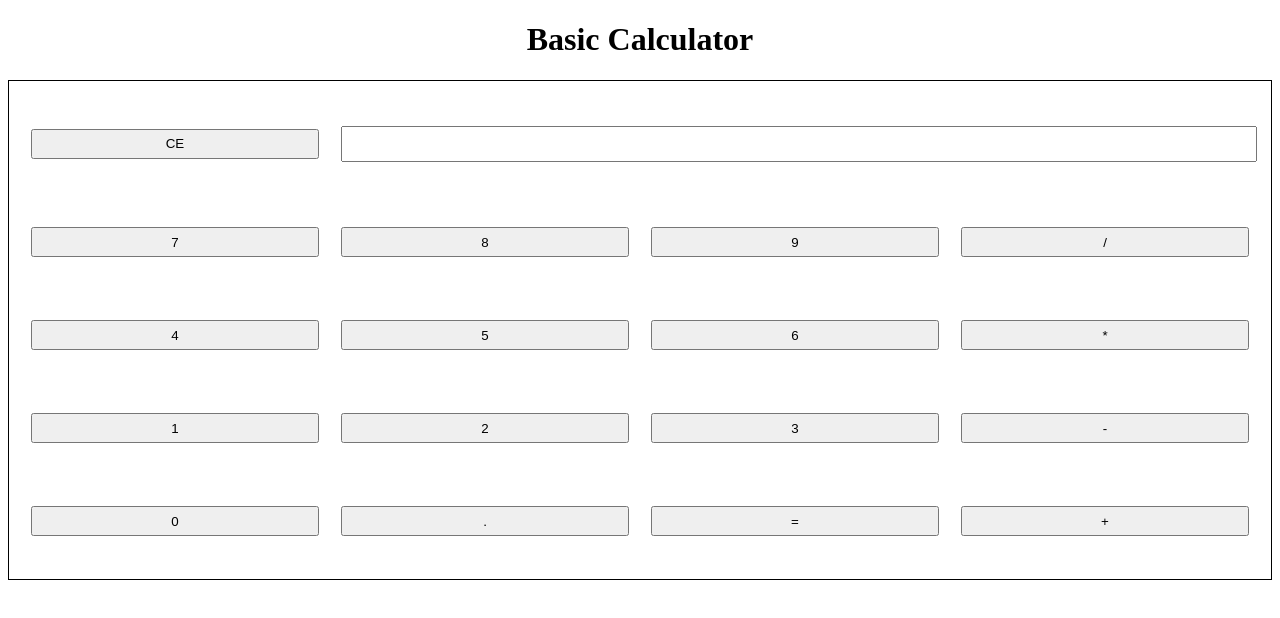
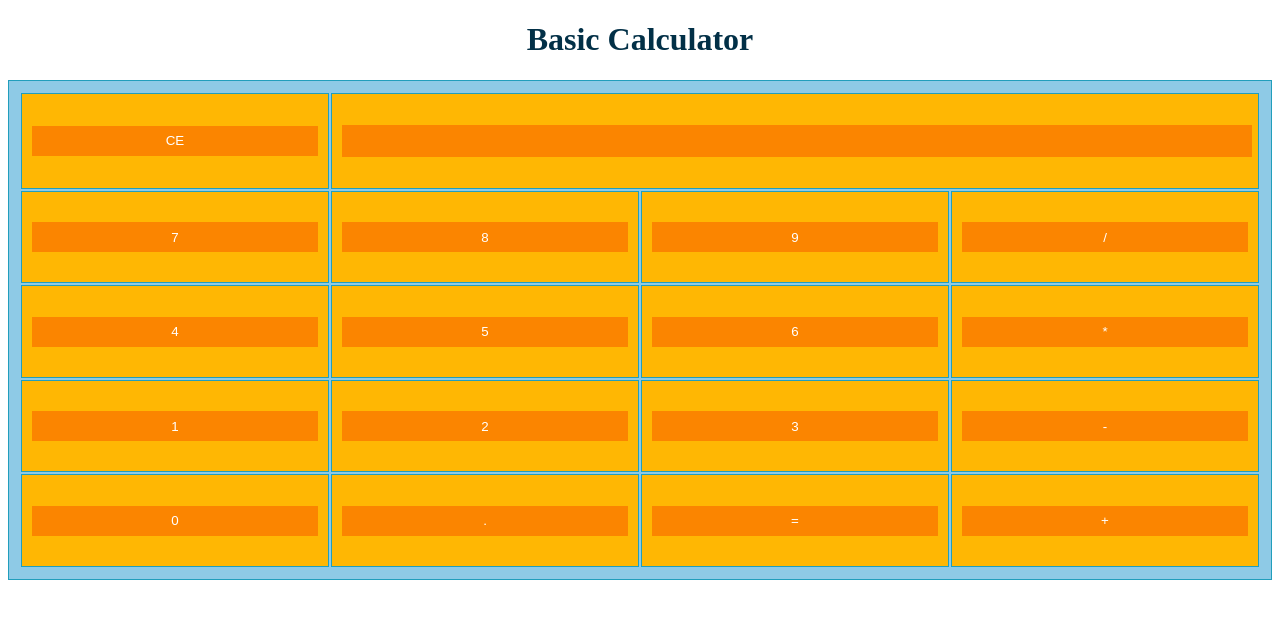
Before and after one commit to tbuchan1997/calculator, a plain HTML site: page index.html in a window 1280 px wide. Drawn offline with Linux system fonts and the light colour scheme.

Commit message:
Add colour palette

```diff
--- a/assets/css/style.css
+++ b/assets/css/style.css
@@ -1,26 +1,47 @@
+/* Colors */
+:root {
+    --light-blue: #8ECAE6;
+    --blue: #219EBC;
+    --dark-blue: #023047;
+    --yellow: #FFB703;
+    --orange: #FB8500;
+}
+
 h1 {
     text-align: center;
+    color: var(--dark-blue);
 }
 
 table {
     width: 100%;
     height: 500px;
-    border: 1px solid black;
+    border: 1px solid var(--dark-blue);
+    background-color: var(--light-blue);
 }
 
 table, th, td {
-
     padding: 10px;
+    border: 1px solid var(--blue);
 }
 
 td, th {
     text-align: center;
     width: 25%;
+    background-color: var(--yellow);
+    color: var(--dark-blue);
 }
 
 button, input {
     width: 100%;
     height: 30px;
+    background-color: var(--orange);
+    color: white;
+    border: none;
+    cursor: pointer;
+}
+
+button:hover, input:hover {
+    background-color: var(--blue);
 }
 
 #result {
```
